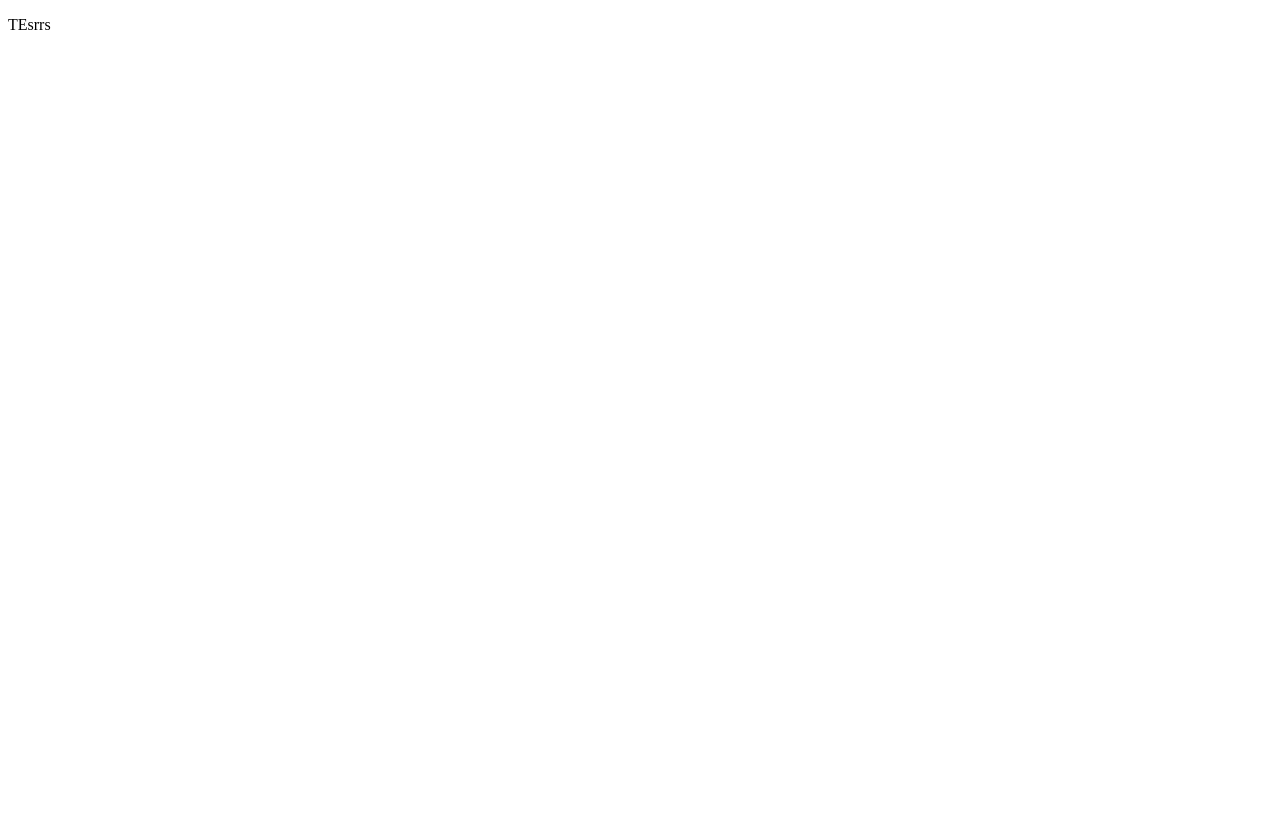
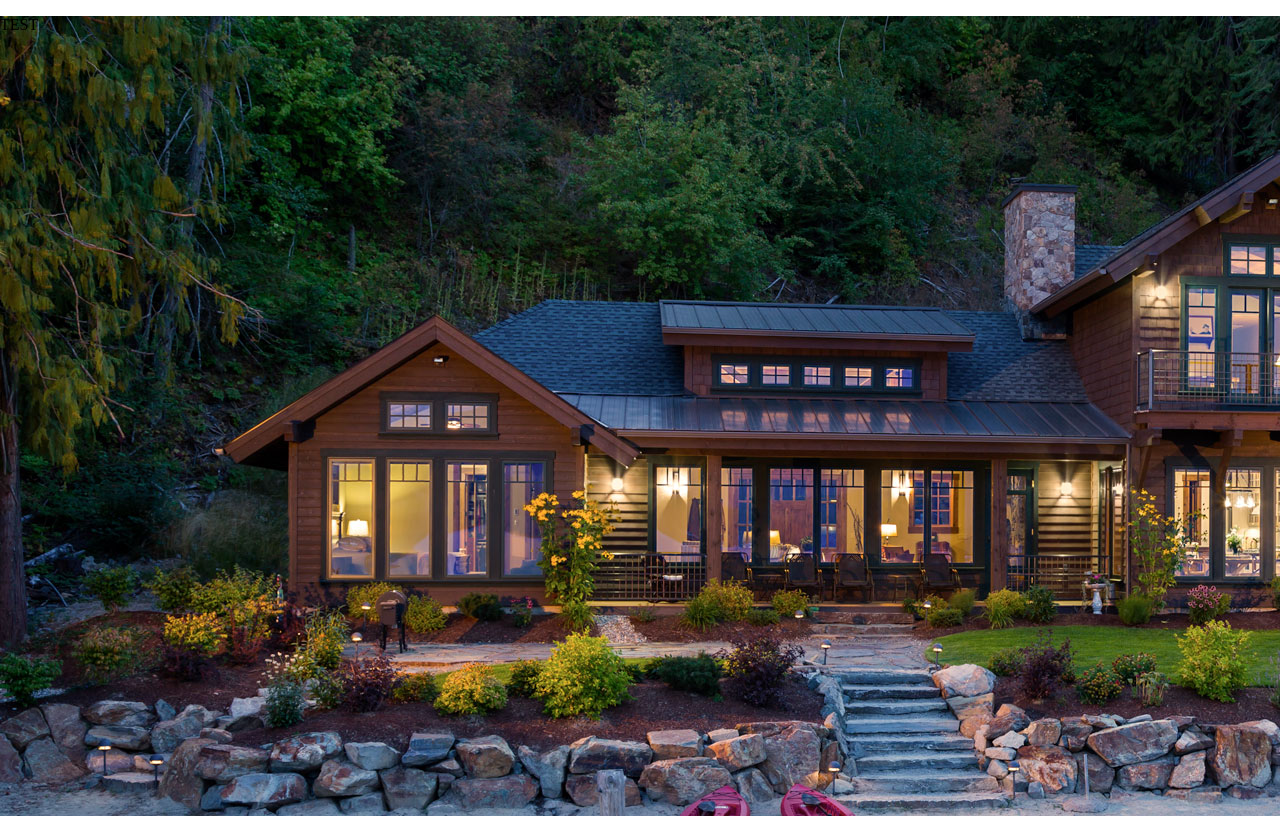
Before and after one commit to LukashenkoEvgeniy/anti-mosquitoes, a React app: page / in a window 1280 px wide. Built offline with nearby package versions, Linux system fonts and the light colour scheme.

Commit message:
add image to bg

```diff
--- a/package.json
+++ b/package.json
@@ -26,16 +26,21 @@
     "@babel/preset-react": "^7.0.0-rc.1",
     "babel-eslint": "^8.2.6",
     "babel-loader": "^8.0.0-beta.4",
+    "css-loader": "^1.0.0",
     "eslint": "^5.3.0",
     "eslint-config-airbnb": "^17.1.0",
     "eslint-loader": "^2.1.0",
     "eslint-plugin-import": "^2.14.0",
     "eslint-plugin-jsx-a11y": "^6.1.1",
     "eslint-plugin-react": "^7.11.1",
+    "file-loader": "^1.1.11",
     "html-loader": "^0.5.5",
     "html-webpack-plugin": "^3.2.0",
     "prop-types": "^15.6.2",
     "react-dom": "^16.4.2",
+    "style-loader": "^0.22.1",
+    "styled-components": "^3.4.2",
+    "url-loader": "^1.1.0",
     "webpack": "^4.16.5",
     "webpack-cli": "^3.1.0",
     "webpack-dev-server": "^3.1.5"
--- /dev/null
+++ b/src/css/main.css
@@ -0,0 +1,5 @@
+body, html, #main {
+    width: 100%;
+    height: 100%;
+    margin: 0;
+}
--- a/src/index.js
+++ b/src/index.js
@@ -1,6 +1,8 @@
 import React from 'react';
 import ReactDOM from 'react-dom';
-import App from './js/components/App.jsx';
+
+import './css/main.css'
+import App from './js/containers/App.jsx';
 
 
 ReactDOM.render(
--- a/src/js/components/App.jsx
+++ /dev/null
@@ -1,9 +0,0 @@
-import React, { Component } from 'react';
-
-export default class App extends Component {
-  render() {
-    return (
-        <p>{'TEsrrs'}</p>
-    );
-  }
-}
--- /dev/null
+++ b/src/js/components/MainView.jsx
@@ -0,0 +1,21 @@
+import React, {Component} from 'react';
+import styled from 'styled-components'
+
+import bg from '../../static/img/background_image.jpg';
+
+export default class MainView extends Component {
+    render() {
+        return (
+            <BackgroundImage>
+                <p>TEST</p>
+            </BackgroundImage>
+        );
+    }
+}
+
+const BackgroundImage = styled.div`
+    background-color: red;
+    width: 100%
+    height: 100%
+    background-image: url(${bg});
+`;
--- /dev/null
+++ b/src/js/containers/App.jsx
@@ -0,0 +1,17 @@
+import React from 'react';
+import styled from 'styled-components'
+
+import MainView from '../components/MainView.jsx';
+
+export default function App() {
+    return (
+        <AppContainer>
+            <MainView/>
+        </AppContainer>
+    );
+}
+
+const AppContainer = styled.div`
+    width: 100%
+    height: 100%
+`;
--- a/webpack.config.js
+++ b/webpack.config.js
@@ -1,4 +1,4 @@
-const HtmlWebPackPlugin = require("html-webpack-plugin");
+const HtmlWebPackPlugin = require('html-webpack-plugin');
 
 module.exports = {
     module: {
@@ -17,7 +17,7 @@ module.exports = {
                 test: /\.html$/,
                 use: [
                     {
-                        loader: "html-loader"
+                        loader: 'html-loader'
                     }
                 ]
             },
@@ -25,13 +25,21 @@ module.exports = {
                 test: /\.(js|jsx)$/,
                 exclude: /node_modules/,
                 use: ['eslint-loader']
-            }
+            },
+            {
+                test: /\.(png|jpg)$/,
+                loader: 'url-loader?limit=8192'
+            },
+            {
+                test: /\.css$/,
+                loader: 'style-loader!css-loader'
+            },
         ]
     },
     plugins: [
         new HtmlWebPackPlugin({
-            template: "./src/index.html",
-            filename: "./index.html"
+            template: './src/index.html',
+            filename: './index.html'
         })
     ]
 };
```
Also changed, not shown: src/static/img/background_image.jpg (added).
